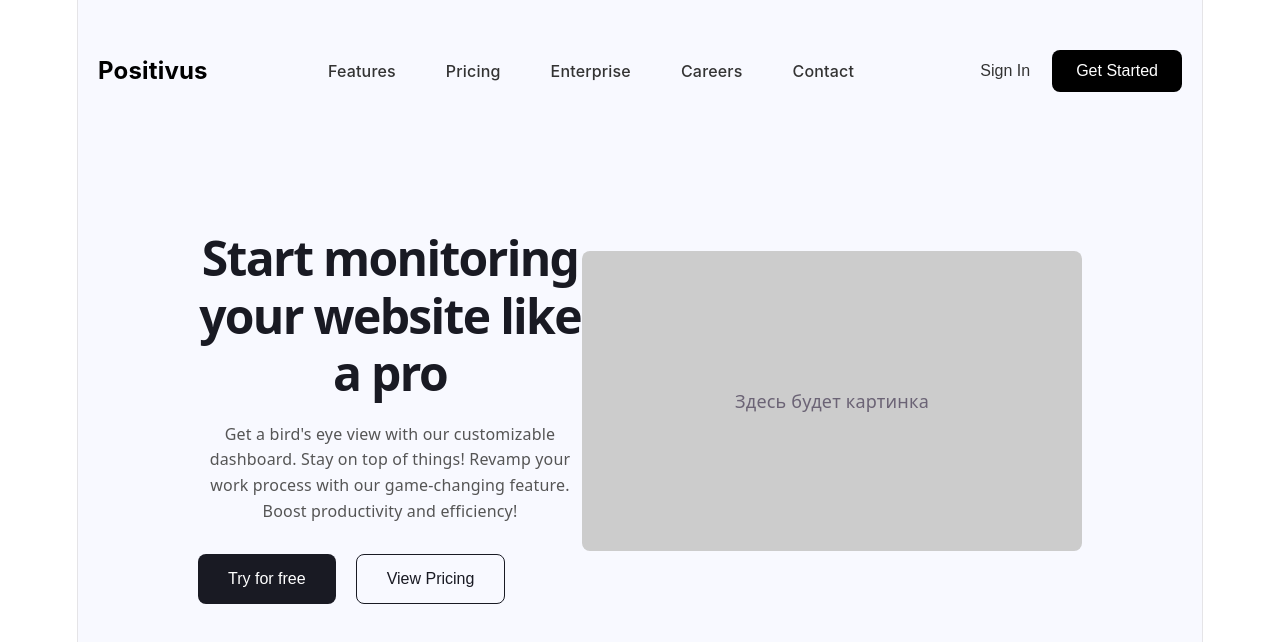
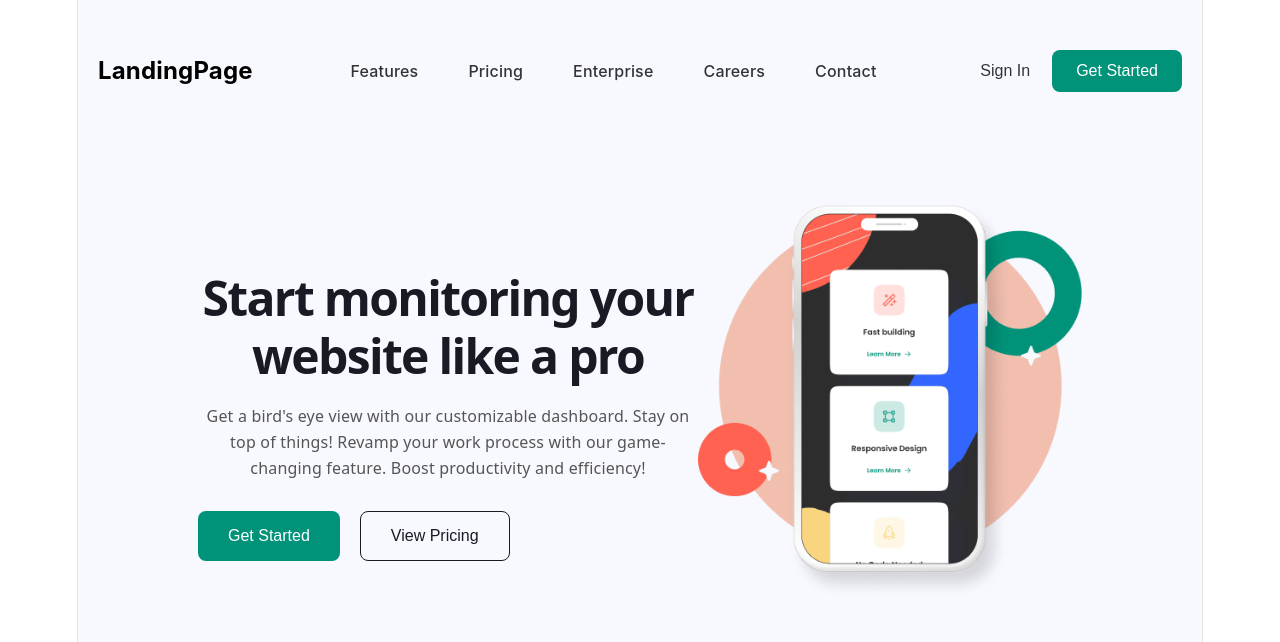
Before and after one commit to yero-codes/positivus-landing, a React (Vite) app: page / in a window 1280 px wide. Shown: the top 642 px of the page. Built offline with nearby package versions, Linux system fonts and the light colour scheme.

Commit message:
feat: добавлена картинка в Hero-секцию, настроены кнопки

```diff
--- a/src/components/Hero.css
+++ b/src/components/Hero.css
@@ -33,13 +33,14 @@
 }
 
 .btn-primary {
-  background-color: #191A23; /* Темная кнопка */
-  color: #fff;
+  background-color: #009379; /* Зеленая кнопка */
+  color: #ffffff;
   border: none;
   padding: 15px 30px;
   border-radius: 8px;
   font-size: 16px;
   cursor: pointer;
+  font-weight: 500;
 }
 
 .btn-secondary {
@@ -56,12 +57,9 @@
   max-width: 600px;
 }
 
-.image-placeholder {
-  width: 500px;
-  height: 300px;
-  background-color: #ccc;
-  display: flex;
-  justify-content: center;
-  align-items: center;
-  border-radius: 8px;
+.hero-img {
+  width: 100%;
+  max-width: 450px; /* Ограничиваем максимальную ширину */
+  height: auto;     /* Сохраняем пропорции */
+  display: block;
 }
--- a/src/components/Hero.jsx
+++ b/src/components/Hero.jsx
@@ -1,5 +1,6 @@
 import React from 'react';
 import './Hero.css';
+import heroImage from '../assets/hero-image.png';
 
 const Hero = () => {
   return (
@@ -9,7 +10,7 @@ const Hero = () => {
         <p>Get a bird's eye view with our customizable dashboard. Stay on top of things! Revamp your work process with our game-changing feature. Boost productivity and efficiency!</p>
 
         <div className="hero-buttons">
-          <button className="btn-primary">Try for free</button>
+          <button className="btn-primary">Get Started</button>
           <button className="btn-secondary">View Pricing</button>
         </div>
       </div>
@@ -17,7 +18,7 @@ const Hero = () => {
       {/* Блок для картинки справа (пока пустой) */}
       <div className="hero-image">
         {/* Сюда мы вставим картинку из Figma */}
-        <div className="image-placeholder">Здесь будет картинка</div>
+        <img src={heroImage} alt="Dashboard preview" className="hero-img" />
       </div>
     </section>
   );
--- a/src/components/Navbar.css
+++ b/src/components/Navbar.css
@@ -51,8 +51,8 @@
 }
 
 .btn-register {
-  background-color: #000; /* Кнопка "Get Started" обычно черная */
-  color: #fff;
+  background-color: #009379; /* Кнопка "Get Started" в макете зеленая*/
+  color: #ffffff;
   border: none;
   padding: 12px 24px;
   border-radius: 8px; /* Скругление */
--- a/src/components/Navbar.jsx
+++ b/src/components/Navbar.jsx
@@ -5,7 +5,7 @@ const Navbar = () => {
   return (
     <nav className="navbar">
       {/* Логотип (текстовый или картинка) */}
-      <div className="logo">Positivus</div>
+      <div className="logo">LandingPage</div>
 
       {/* Ссылки навигации */}
       <ul className="nav-links">
```
Also changed, not shown: src/assets/hero-image.png (added).
